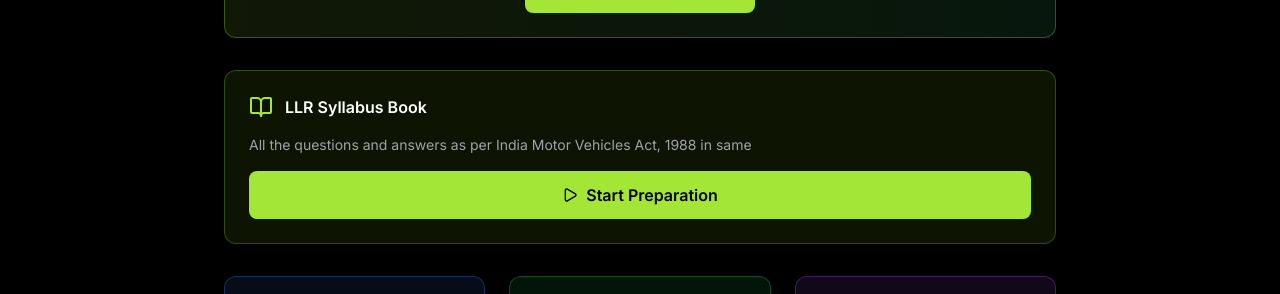
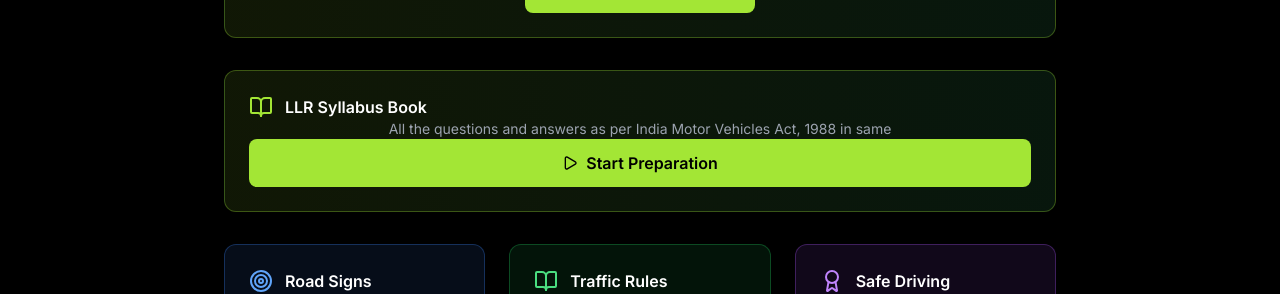
Before and after one commit to gopikiranspam/bumprweb, a React (Vite) app: page /guest-practice in a window 1280 px wide. Shown: the part 615-909 px from the top of the page. Built offline with nearby package versions, Linux system fonts and the light colour scheme; no server answers.

Commit message:
Apply LLR Mock Test styling to LLR Syllabus Book

```diff
--- a/src/pages/GuestPracticeSelectionPage.tsx
+++ b/src/pages/GuestPracticeSelectionPage.tsx
@@ -157,7 +157,7 @@ export const GuestPracticeSelectionPage: React.FC = () => {
 
         {/* LLR Complete Syllabus Button */}
         <div className="mb-6 sm:mb-8">
-          <div className="bg-lime-500/10 border border-lime-500/30 rounded-xl p-4 sm:p-6 space-y-3 sm:space-y-4">
+          <div className="bg-gradient-to-r from-lime-400/10 to-green-400/10 border border-lime-400/30 rounded-xl p-4 sm:p-6 text-center">
             <div className="flex items-center space-x-2 sm:space-x-3">
               <BookOpen size={24} className="text-lime-400" />
               <h3 className="font-semibold text-white text-sm sm:text-base">LLR Syllabus Book</h3>
```
